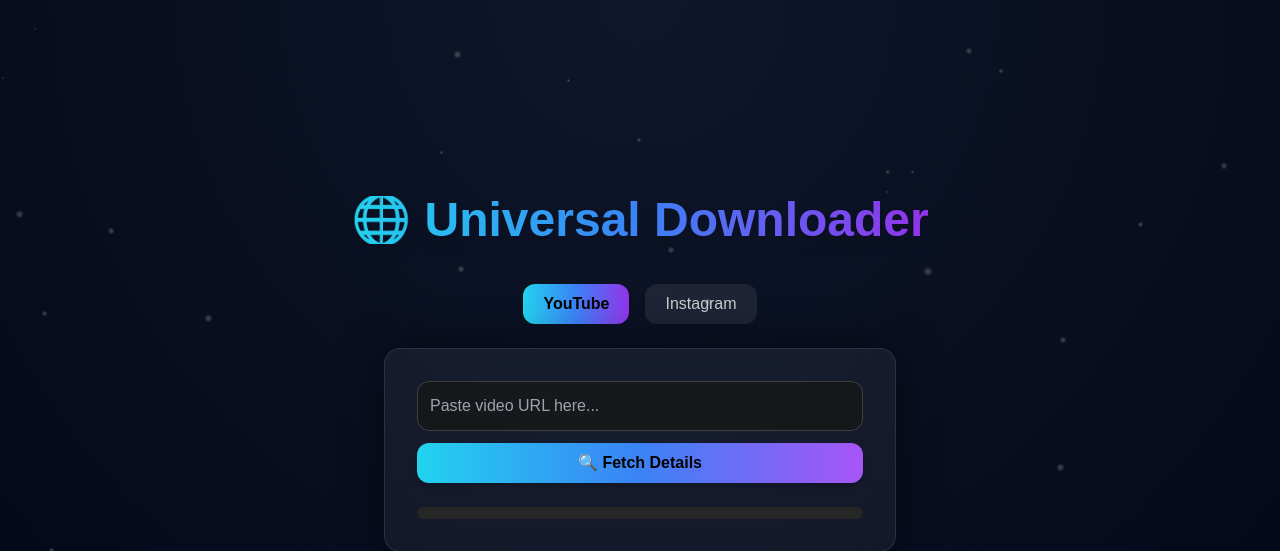
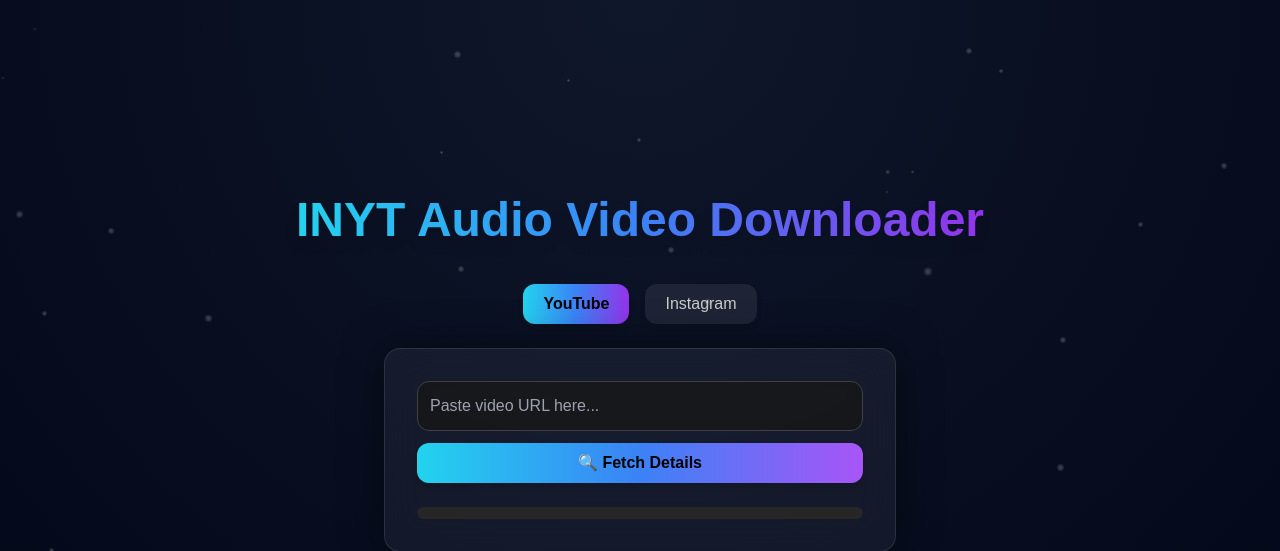
Before and after one commit to varchigachi/INYT, a Flask app: page / in a window 1280 px wide. Shown: the top 551 px of the page. Run offline with Flask 3, Linux system fonts and the light colour scheme; some libraries are stand-ins or nearby versions.

Commit message:
Update index.html

```diff
--- a/templates/index.html
+++ b/templates/index.html
@@ -120,7 +120,7 @@
   <!-- 🌐 Main App -->
   <div id="main" class="opacity-0 pointer-events-none transition-opacity duration-1000 flex flex-col items-center justify-center">
     <h1 class="text-5xl font-bold mb-10 bg-gradient-to-r from-cyan-400 via-blue-500 to-purple-600 text-transparent bg-clip-text drop-shadow-lg">
-      🌐 Universal Downloader
+      INYT Audio Video Downloader
     </h1>
 
     <div class="flex gap-4 mb-6">
```
